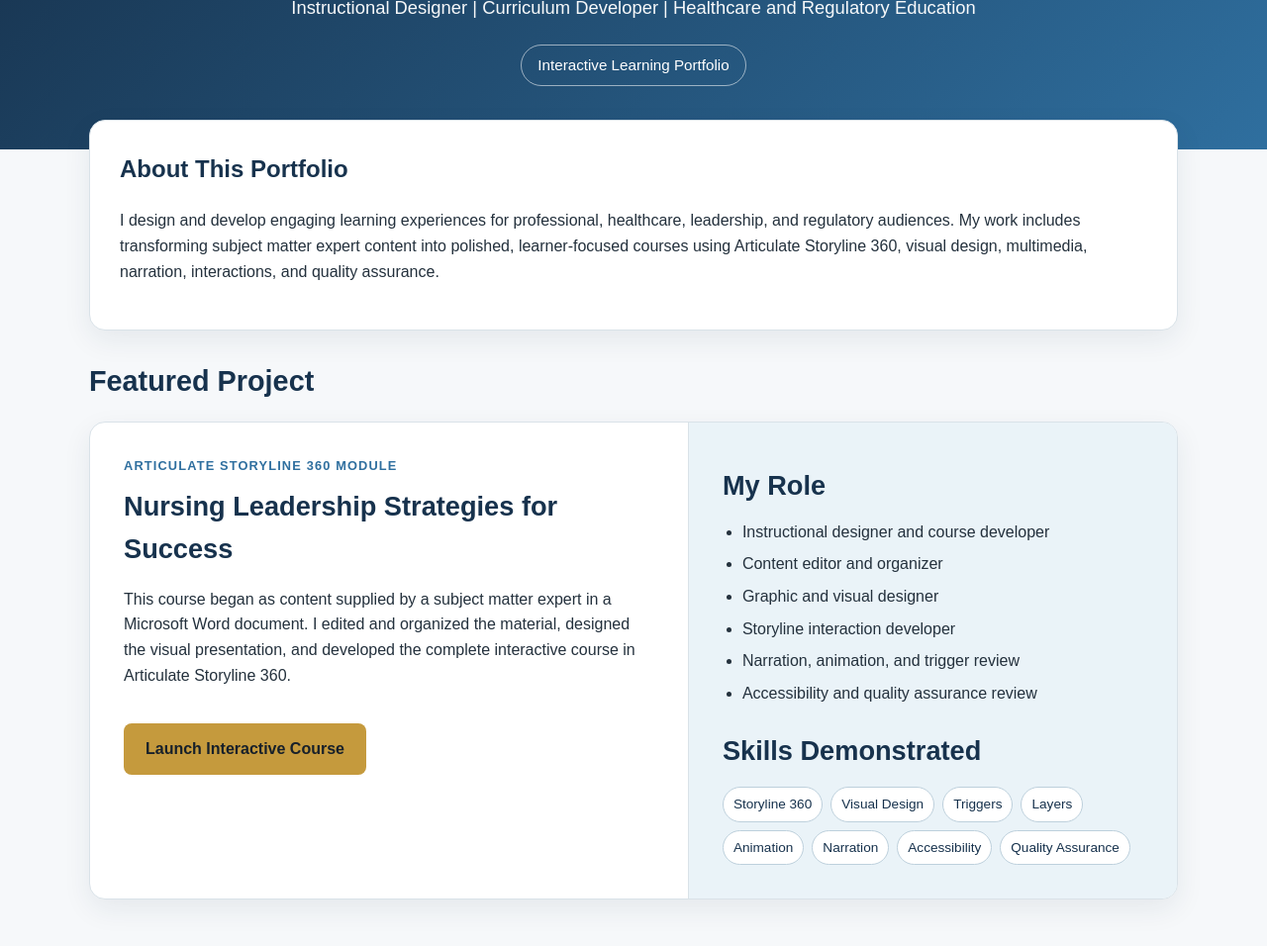
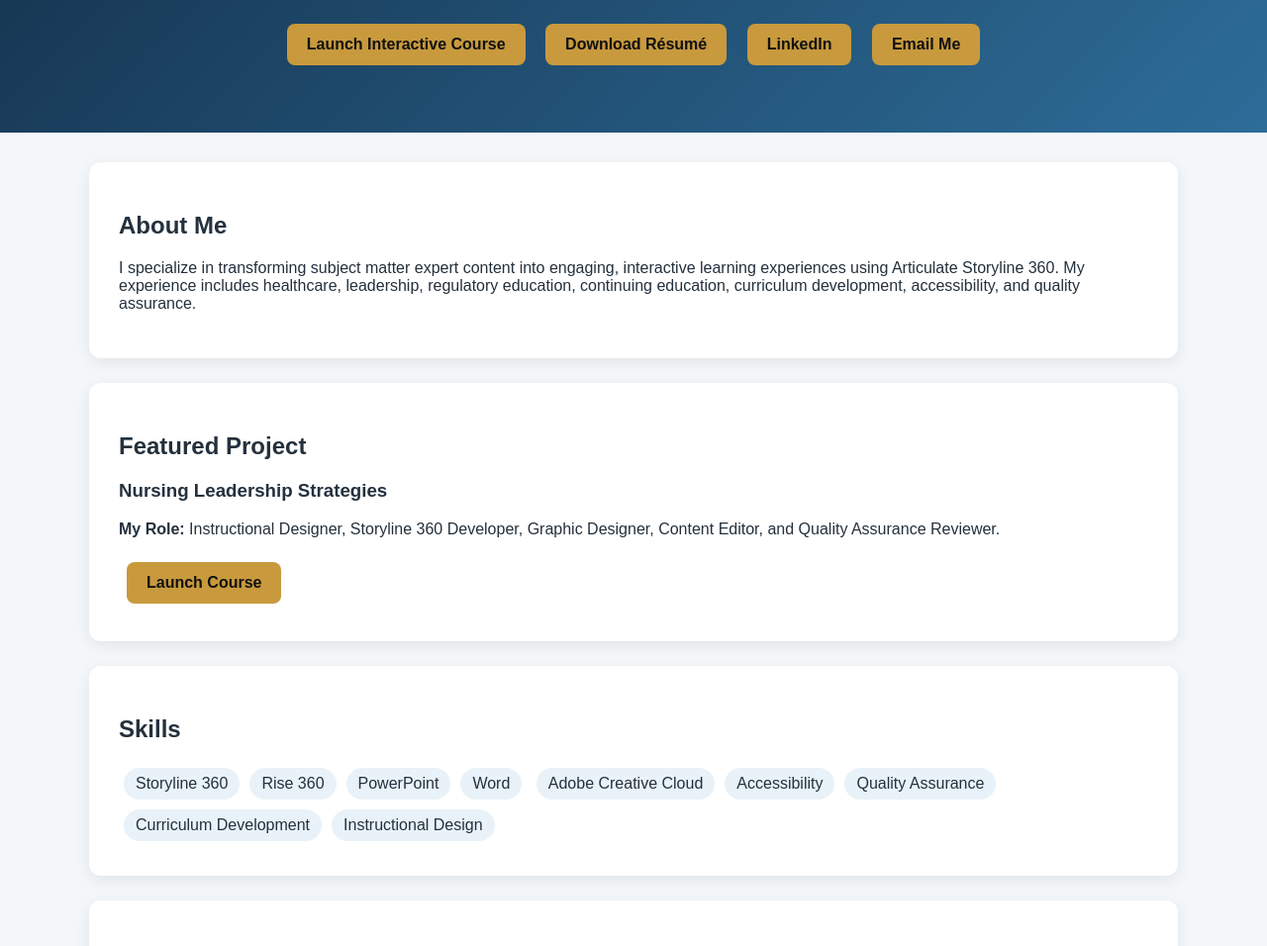
Before and after one commit to bpowe52/Instructional-Design-Portfolio, a plain HTML site: page index.html in a window 1280 px wide. Shown: the part 159-1115 px from the top of the page at 99% size. Drawn offline with Linux system fonts and the light colour scheme.

Commit message:
Updated portfolio homepage and resume

```diff
--- a/index.html
+++ b/index.html
@@ -1,257 +1,59 @@
 <!DOCTYPE html>
 <html lang="en">
 <head>
-  <meta charset="UTF-8" />
-  <meta name="viewport" content="width=device-width, initial-scale=1.0" />
+<meta charset="UTF-8">
+<meta name="viewport" content="width=device-width,initial-scale=1">
 <title>Dr. Bernadette Powe | Instructional Design Portfolio</title>
 <style>
-    :root {
-      --navy: #17324d;
-      --blue: #2f6f9f;
-      --light-blue: #eaf3f8;
-      --gold: #c59a3d;
-      --text: #24313d;
-      --muted: #5e6b75;
-      --white: #ffffff;
-      --border: #d9e2e8;
-    }
-
-    * {
-      box-sizing: border-box;
-    }
-
-    body {
-      margin: 0;
-      font-family: Arial, Helvetica, sans-serif;
-      color: var(--text);
-      background: #f6f8fa;
-      line-height: 1.6;
-    }
-
-    .hero {
-      background: linear-gradient(135deg, var(--navy), var(--blue));
-      color: var(--white);
-      padding: 72px 24px 64px;
-      text-align: center;
-    }
-
-    .hero h1 {
-      margin: 0;
-      font-size: clamp(2rem, 5vw, 3.5rem);
-      line-height: 1.15;
-    }
-
-    .hero .subtitle {
-      margin: 16px auto 0;
-      max-width: 850px;
-      font-size: 1.15rem;
-      opacity: 0.96;
-    }
-
-    .hero .tagline {
-      display: inline-block;
-      margin-top: 22px;
-      padding: 8px 16px;
-      border: 1px solid rgba(255,255,255,0.55);
-      border-radius: 999px;
-      font-size: 0.95rem;
-    }
-
-    main {
-      width: min(1100px, 92%);
-      margin: -30px auto 60px;
-    }
-
-    .intro,
-    .project-card {
-      background: var(--white);
-      border: 1px solid var(--border);
-      border-radius: 16px;
-      box-shadow: 0 10px 28px rgba(23, 50, 77, 0.08);
-    }
-
-    .intro {
-      padding: 30px;
-      margin-bottom: 28px;
-    }
-
-    .intro h2,
-    .projects h2 {
-      color: var(--navy);
-      margin-top: 0;
-    }
-
-    .projects h2 {
-      margin: 10px 0 18px;
-      font-size: 1.8rem;
-    }
-
-    .project-card {
-      overflow: hidden;
-      display: grid;
-      grid-template-columns: 1.1fr 0.9fr;
-      margin-bottom: 28px;
-    }
-
-    .project-content {
-      padding: 34px;
-    }
-
-    .project-side {
-      background: var(--light-blue);
-      padding: 34px;
-      border-left: 1px solid var(--border);
-    }
-
-    .project-label {
-      text-transform: uppercase;
-      letter-spacing: 0.09em;
-      font-weight: bold;
-      color: var(--blue);
-      font-size: 0.8rem;
-    }
-
-    .project-card h3 {
-      color: var(--navy);
-      margin: 8px 0 12px;
-      font-size: 1.7rem;
-    }
-
-    .role-list {
-      margin: 12px 0 0;
-      padding-left: 20px;
-    }
-
-    .role-list li {
-      margin-bottom: 7px;
-    }
-
-    .button {
-      display: inline-block;
-      margin-top: 20px;
-      background: var(--gold);
-      color: #17202a;
-      text-decoration: none;
-      font-weight: bold;
-      padding: 13px 22px;
-      border-radius: 8px;
-      transition: transform 0.2s ease, box-shadow 0.2s ease;
-    }
-
-    .button:hover,
-    .button:focus {
-      transform: translateY(-2px);
-      box-shadow: 0 8px 18px rgba(0,0,0,0.16);
-      outline: 3px solid rgba(197,154,61,0.3);
-      outline-offset: 2px;
-    }
-
-    .skills {
-      display: flex;
-      flex-wrap: wrap;
-      gap: 8px;
-      margin-top: 14px;
-    }
-
-    .skill {
-      background: var(--white);
-      border: 1px solid #bdd0dc;
-      color: var(--navy);
-      padding: 6px 10px;
-      border-radius: 999px;
-      font-size: 0.85rem;
-    }
-
-    footer {
-      text-align: center;
-      color: var(--muted);
-      padding: 0 24px 34px;
-      font-size: 0.9rem;
-    }
-
-    @media (max-width: 760px) {
-      .project-card {
-        grid-template-columns: 1fr;
-      }
-
-      .project-side {
-        border-left: 0;
-        border-top: 1px solid var(--border);
-      }
-
-      .hero {
-        padding-top: 54px;
-      }
-    }
+body{margin:0;font-family:Arial,sans-serif;background:#f4f7fa;color:#24313d}
+header{background:linear-gradient(135deg,#15324d,#2d6d99);color:#fff;padding:60px 20px;text-align:center}
+header h1{margin:0;font-size:3em}
+header p{font-size:1.2em}
+.container{max-width:1100px;margin:auto;padding:30px}
+.card{background:#fff;border-radius:12px;padding:30px;box-shadow:0 4px 15px rgba(0,0,0,.08);margin-bottom:25px}
+.btn{display:inline-block;background:#c89a3d;color:#111;text-decoration:none;padding:12px 20px;border-radius:8px;font-weight:bold;margin:8px}
+.skills span{display:inline-block;background:#e8f2f8;border-radius:20px;padding:7px 12px;margin:5px}
+footer{text-align:center;padding:25px;color:#666}
 </style>
 </head>
 <body>
-  <header class="hero">
+<header>
 <h1>Dr. Bernadette Powe</h1>
-    <p class="subtitle">
-      Instructional Designer | Curriculum Developer | Healthcare and Regulatory Education
-    </p>
-    <div class="tagline">Interactive Learning Portfolio</div>
+<p>Instructional Designer • Curriculum Developer • Healthcare Education Specialist</p>
+<a class="btn" href="story.html">Launch Interactive Course</a>
+<a class="btn" href="Bernadette_Powe_Resume.pdf">Download Résumé</a>
+<a class="btn" href="https://www.linkedin.com/in/bernadette-powe/" target="_blank">LinkedIn</a>
+<a class="btn" href="mailto:bpowe@hotmail.com">Email Me</a>
 </header>
 
-  <main>
-    <section class="intro" aria-labelledby="about-heading">
-      <h2 id="about-heading">About This Portfolio</h2>
-      <p>
-        I design and develop engaging learning experiences for professional, healthcare,
-        leadership, and regulatory audiences. My work includes transforming subject matter
-        expert content into polished, learner-focused courses using Articulate Storyline 360,
-        visual design, multimedia, narration, interactions, and quality assurance.
-      </p>
-    </section>
-
-    <section class="projects" aria-labelledby="projects-heading">
-      <h2 id="projects-heading">Featured Project</h2>
-
-      <article class="project-card">
-        <div class="project-content">
-          <div class="project-label">Articulate Storyline 360 Module</div>
-          <h3>Nursing Leadership Strategies for Success</h3>
-          <p>
-            This course began as content supplied by a subject matter expert in a Microsoft Word
-            document. I edited and organized the material, designed the visual presentation, and
-            developed the complete interactive course in Articulate Storyline 360.
-          </p>
-
-          <a class="button" href="story.html" target="_blank" rel="noopener">
-            Launch Interactive Course
-          </a>
+<div class="container">
+<div class="card">
+<h2>About Me</h2>
+<p>I specialize in transforming subject matter expert content into engaging, interactive learning experiences using Articulate Storyline 360. My experience includes healthcare, leadership, regulatory education, continuing education, curriculum development, accessibility, and quality assurance.</p>
 </div>
 
-        <aside class="project-side" aria-label="Project responsibilities">
-          <h3>My Role</h3>
-          <ul class="role-list">
-            <li>Instructional designer and course developer</li>
-            <li>Content editor and organizer</li>
-            <li>Graphic and visual designer</li>
-            <li>Storyline interaction developer</li>
-            <li>Narration, animation, and trigger review</li>
-            <li>Accessibility and quality assurance review</li>
-          </ul>
+<div class="card">
+<h2>Featured Project</h2>
+<h3>Nursing Leadership Strategies</h3>
+<p><strong>My Role:</strong> Instructional Designer, Storyline 360 Developer, Graphic Designer, Content Editor, and Quality Assurance Reviewer.</p>
+<a class="btn" href="story.html">Launch Course</a>
+</div>
 
-          <h3 style="margin-top:24px;">Skills Demonstrated</h3>
+<div class="card">
+<h2>Skills</h2>
 <div class="skills">
-            <span class="skill">Storyline 360</span>
-            <span class="skill">Visual Design</span>
-            <span class="skill">Triggers</span>
-            <span class="skill">Layers</span>
-            <span class="skill">Animation</span>
-            <span class="skill">Narration</span>
-            <span class="skill">Accessibility</span>
-            <span class="skill">Quality Assurance</span>
+<span>Storyline 360</span><span>Rise 360</span><span>PowerPoint</span><span>Word</span>
+<span>Adobe Creative Cloud</span><span>Accessibility</span><span>Quality Assurance</span>
+<span>Curriculum Development</span><span>Instructional Design</span>
 </div>
-        </aside>
-      </article>
-    </section>
-  </main>
+</div>
 
-  <footer>
-    © 2026 Dr. Bernadette Powe. Portfolio sample for professional review.
-  </footer>
+<div class="card">
+<h2>Additional Projects</h2>
+<p>Additional interactive Storyline courses and instructional design samples will be added here.</p>
+</div>
+</div>
+
+<footer>© 2026 Dr. Bernadette Powe</footer>
 </body>
 </html>
```
Also changed, not shown: 1 other file. Lines whose indentation alone changed are shown as unchanged.
